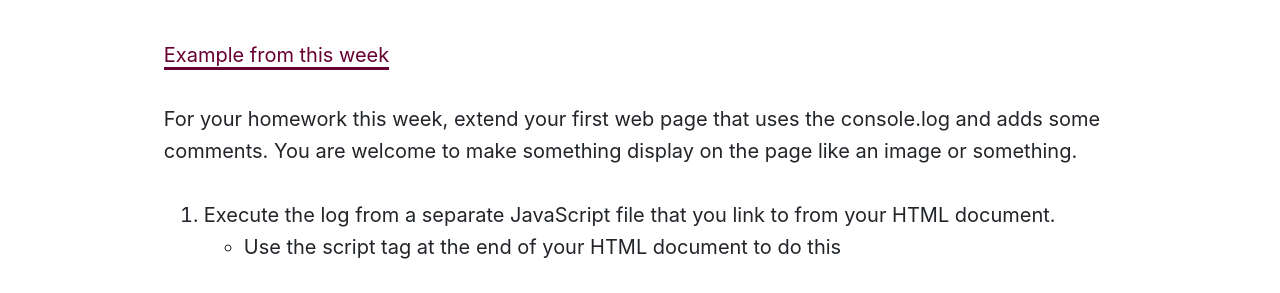
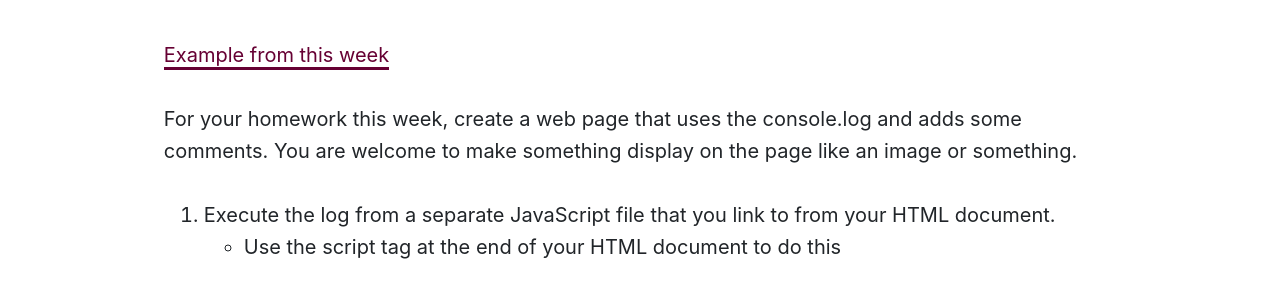
Before and after one commit to Montana-Media-Arts/441-web-tech-Spring2022-course, a Jekyll site: the page built from modules/week-2/_posts/2011-01-01-homework.md, in a window 1280 px wide. Shown: the part 542-835 px from the top of the page. Built offline with Jekyll 4.4.1, drawn with Linux system fonts in a browser that asks for light colours; nearby versions of some CDN libraries; comment, search, counter and statistics services are not loaded.

Commit message:
Update 2011-01-01-homework.md

```diff
--- a/modules/week-2/_posts/2011-01-01-homework.md
+++ b/modules/week-2/_posts/2011-01-01-homework.md
@@ -9,7 +9,7 @@ jotted: false
 
 <a href="https://github.com/Montana-Media-Arts/441-WebTech-Spring2022-Examples/tree/master/Week%202" target="_blank">Example from this week</a>
 
-For your homework this week, extend your first web page that uses the console.log and adds some comments. You are welcome to make something display on the page like an image or something.
+For your homework this week, create a web page that uses the console.log and adds some comments. You are welcome to make something display on the page like an image or something.
 
 1. Execute the log from a separate JavaScript file that you link to from your HTML document.
     - Use the script tag at the end of your HTML document to do this
```
